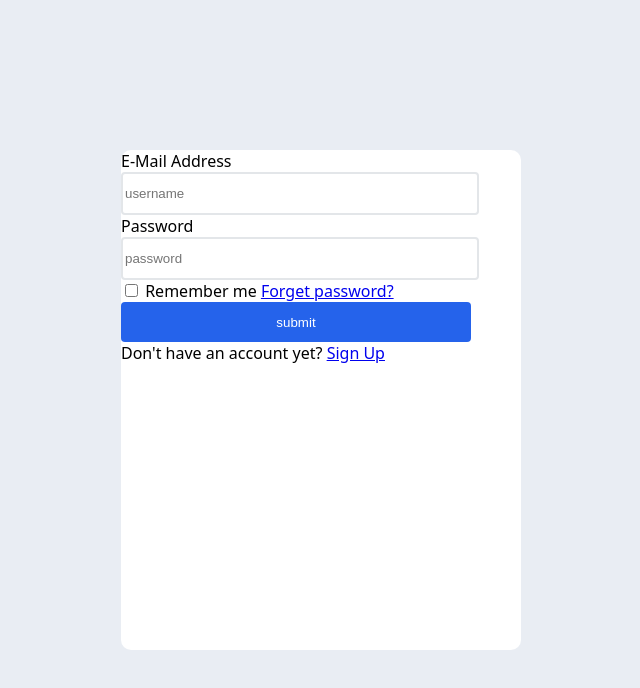
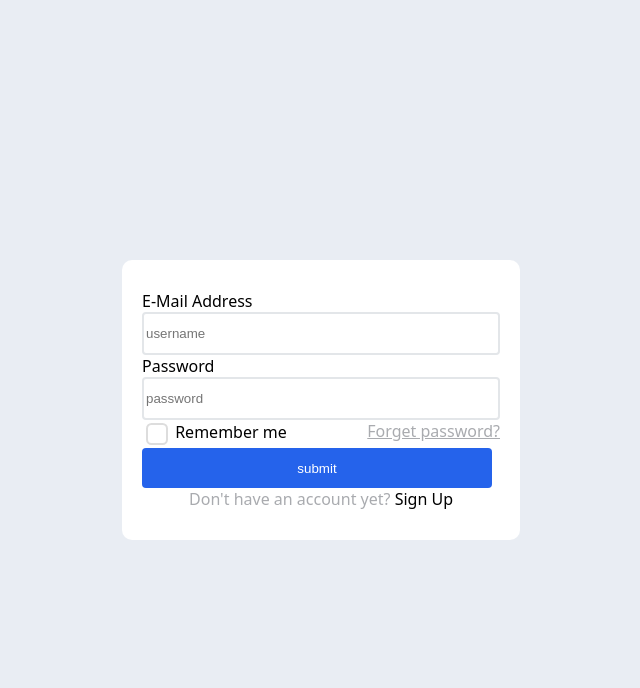
Before and after one commit to rahil234/LoginPage, a plain HTML site: page index.html in a window 1280 px wide. Shown: the whole page, without its empty margins (319-959 px from the left). Drawn offline with Linux system fonts and the light colour scheme.

Commit message:
removed const width&height

```diff
--- a/css/index.css
+++ b/css/index.css
@@ -6,7 +6,8 @@
 }
 body{
     background-color: var(--backgorund-color);
-
+    font-family: system-ui, -apple-system, BlinkMacSystemFont, 'Segoe UI', Roboto, Oxygen, Ubuntu, Cantarell, 'Open Sans', 'Helvetica Neue', sans-serif;
+    font-weight: 500;
 }
 #main{
     position: absolute;
@@ -15,10 +16,12 @@ body{
     transform: translate(-50%, -50%);
 }
 .form_container{
+    display: flex;
+    justify-content: center;
+    align-items: center;
     background-color: var(--primary-color);
     border-radius: 10px;
-    width: 400px;
-    height: 500px;
+    padding: 30px 20px;
 }
 #textbox{
     border-width: 2px;
@@ -27,10 +30,23 @@ body{
     border-radius: 4px;
     width: 350px;
     height: 37px;
+
 }
-.form_container{
-    font-family: system-ui, -apple-system, BlinkMacSystemFont, 'Segoe UI', Roboto, Oxygen, Ubuntu, Cantarell, 'Open Sans', 'Helvetica Neue', sans-serif;
-    font-weight: 500;
+#checkbox{
+    width: 22px;
+    height: 22px;
+    background-color: white;
+    border-radius: 25%;
+    vertical-align: middle;
+    border: 2px solid #ddd;
+    appearance: none;
+}
+#forgettext{
+    float: right;
+    color: #a9abaf;
+}
+#signuptext{
+    color: black;
 }
 button{
     background-color: var(--button-color);
@@ -40,3 +56,7 @@ button{
     width: 350px;
     border-radius: 4px;
 }
+.dontsignup{
+    display: flex;
+    justify-content: center;
+}
--- a/index.html
+++ b/index.html
@@ -14,11 +14,14 @@
                 <input type="text" name="uname" placeholder="username" id="textbox"><br>
                 <label for="text">Password</label> <br>
                 <input type="password" name="pass" placeholder="password" id="textbox"><br>
-                <input type="checkbox">
+                <input type="checkbox" id="checkbox">
                 <label for="checkbox">Remember me</label>
-                <a href="#forgetpasword?">Forget password?</a><br>
+                <a id="forgettext" href="#forgetpasword?">Forget password?</a><br>
                 <button>submit</button><br>
-                <label for="href">Don't have an account yet? </label><a href="#signup">Sign Up</a>
+                <div class="dontsignup">
+                    <label id="forgettext">Don't have an account yet?&nbsp;</label>
+                    <a id="signuptext">Sign Up</a>
+                </div>
             </form>
         </div>
     </div>
```
